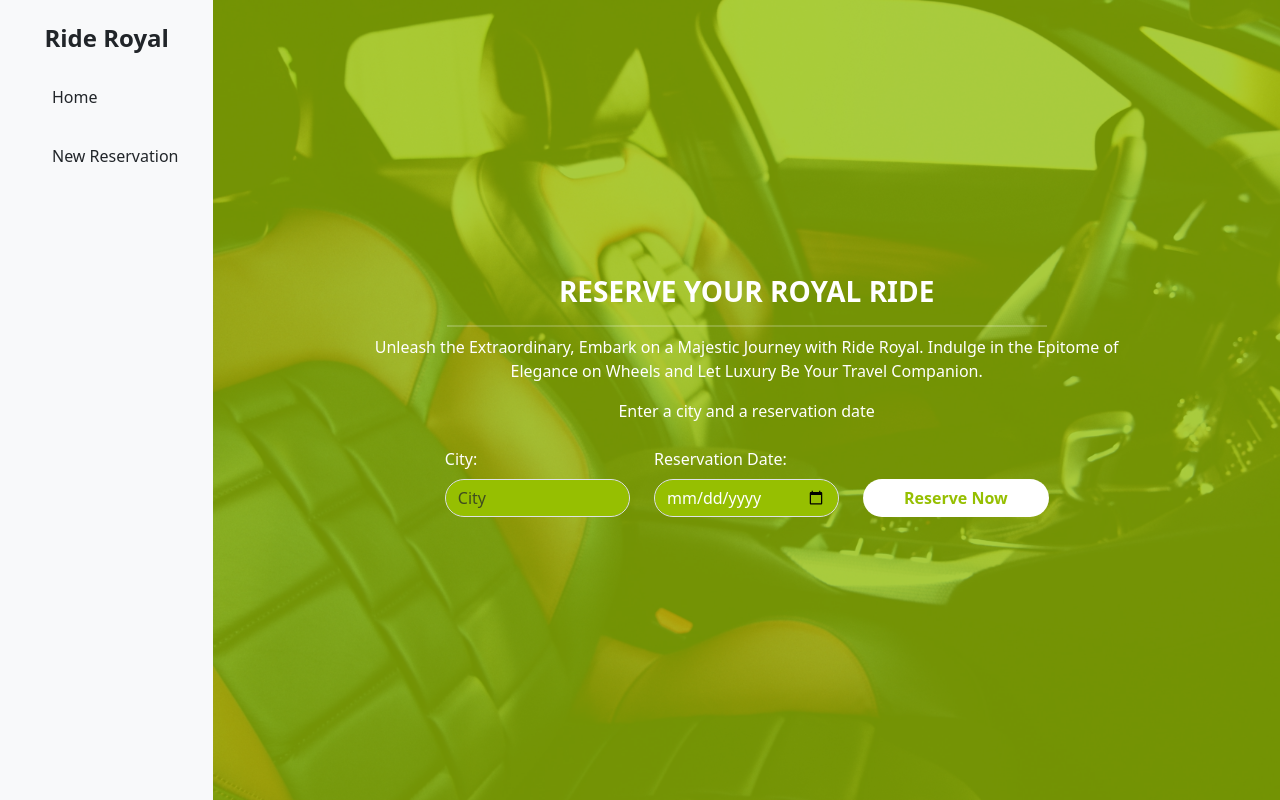
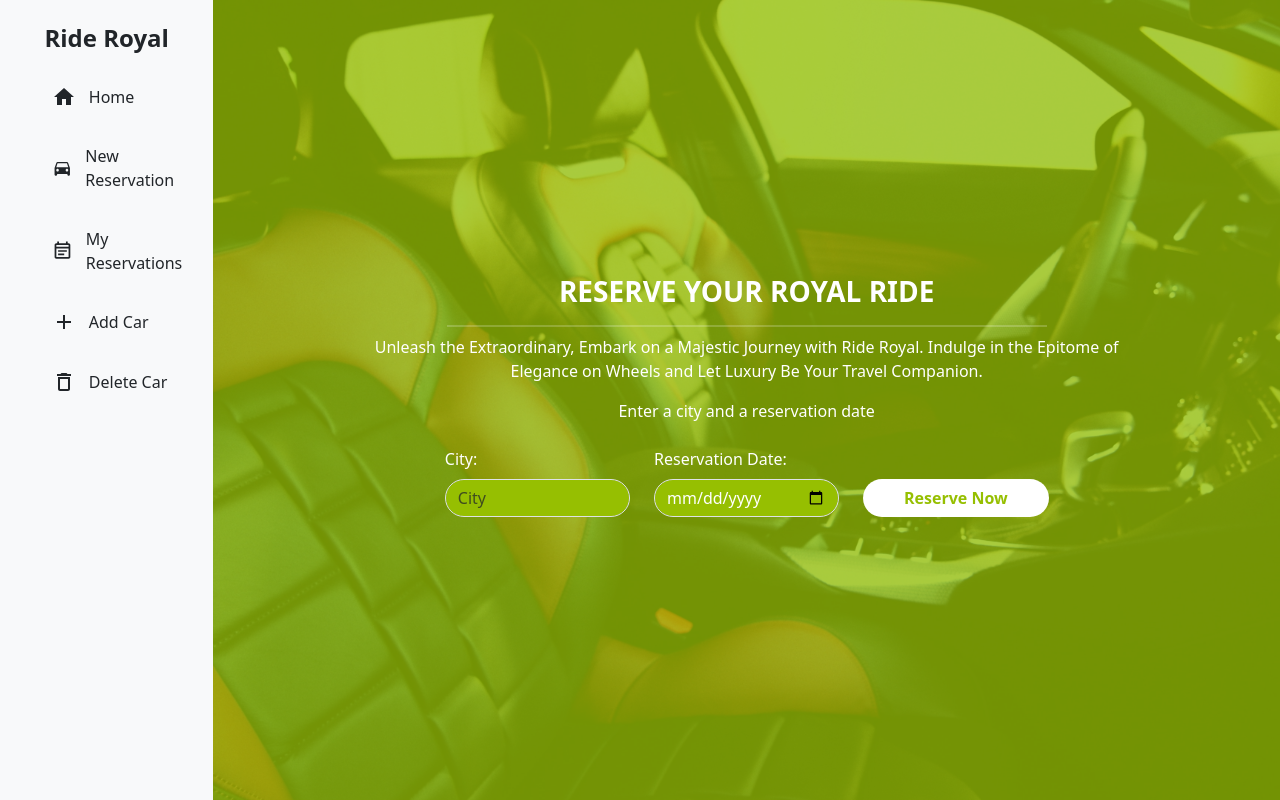
Before and after one commit to bernabasy/ride-royale-front-end, a React (Create React App) app: page / in a window 1280 px wide. Built offline with nearby package versions, Linux system fonts and the light colour scheme.

Commit message:
Implement side nav links

```diff
--- a/src/App.css
+++ b/src/App.css
@@ -2,3 +2,7 @@
   border-color: #28a745;
   box-shadow: 0 0 0 0.2rem rgba(150, 191, 1, 0.25);
 }
+
+.icon {
+  font-size: 1.5rem;
+}
--- a/src/components/SideNav/index.jsx
+++ b/src/components/SideNav/index.jsx
@@ -1,10 +1,30 @@
 import React from 'react';
+import {
+  MdHome,
+  MdDirectionsCar,
+  MdOutlineEventNote,
+  MdOutlineAdd,
+  MdOutlineDelete,
+} from 'react-icons/md';
 import SideNavItem from '../SideNavItem';
 
 const SideNav = () => (
   <ul className="list mt-4">
-    <SideNavItem title="Home" />
-    <SideNavItem title="New Reservation" />
+    <SideNavItem title="Home">
+      <MdHome className="icon" />
+    </SideNavItem>
+    <SideNavItem title="New Reservation">
+      <MdDirectionsCar className="icon" />
+    </SideNavItem>
+    <SideNavItem title="My Reservations">
+      <MdOutlineEventNote className="icon" />
+    </SideNavItem>
+    <SideNavItem title="Add Car">
+      <MdOutlineAdd className="icon" />
+    </SideNavItem>
+    <SideNavItem title="Delete Car">
+      <MdOutlineDelete className="icon" />
+    </SideNavItem>
   </ul>
 );
 
--- a/src/components/SideNavItem/index.jsx
+++ b/src/components/SideNavItem/index.jsx
@@ -2,14 +2,16 @@ import React from 'react';
 import PropTypes from 'prop-types';
 import style from './style.module.css';
 
-const SideNavItem = ({ title }) => (
+const SideNavItem = ({ title, children }) => (
   <li className={`list-group-item p-2 ${style['side-nav-item']}`}>
-    {title}
+    {children}
+    <span className={` ${style['side-nav-span']}`}>{title}</span>
   </li>
 );
 
 SideNavItem.propTypes = {
   title: PropTypes.string.isRequired,
+  children: PropTypes.element.isRequired,
 };
 
 export default SideNavItem;
--- a/src/components/SideNavItem/style.module.css
+++ b/src/components/SideNavItem/style.module.css
@@ -1,6 +1,8 @@
 .side-nav-item {
   margin: 1.2em 0;
   font-weight: 500;
+  display: flex;
+  align-items: center;
 }
 
 .side-nav-item:hover {
@@ -9,3 +11,7 @@
   color: #fff;
   border-radius: 0.25rem;
 }
+
+.side-nav-span {
+  margin-left: 0.8em;
+}
```
